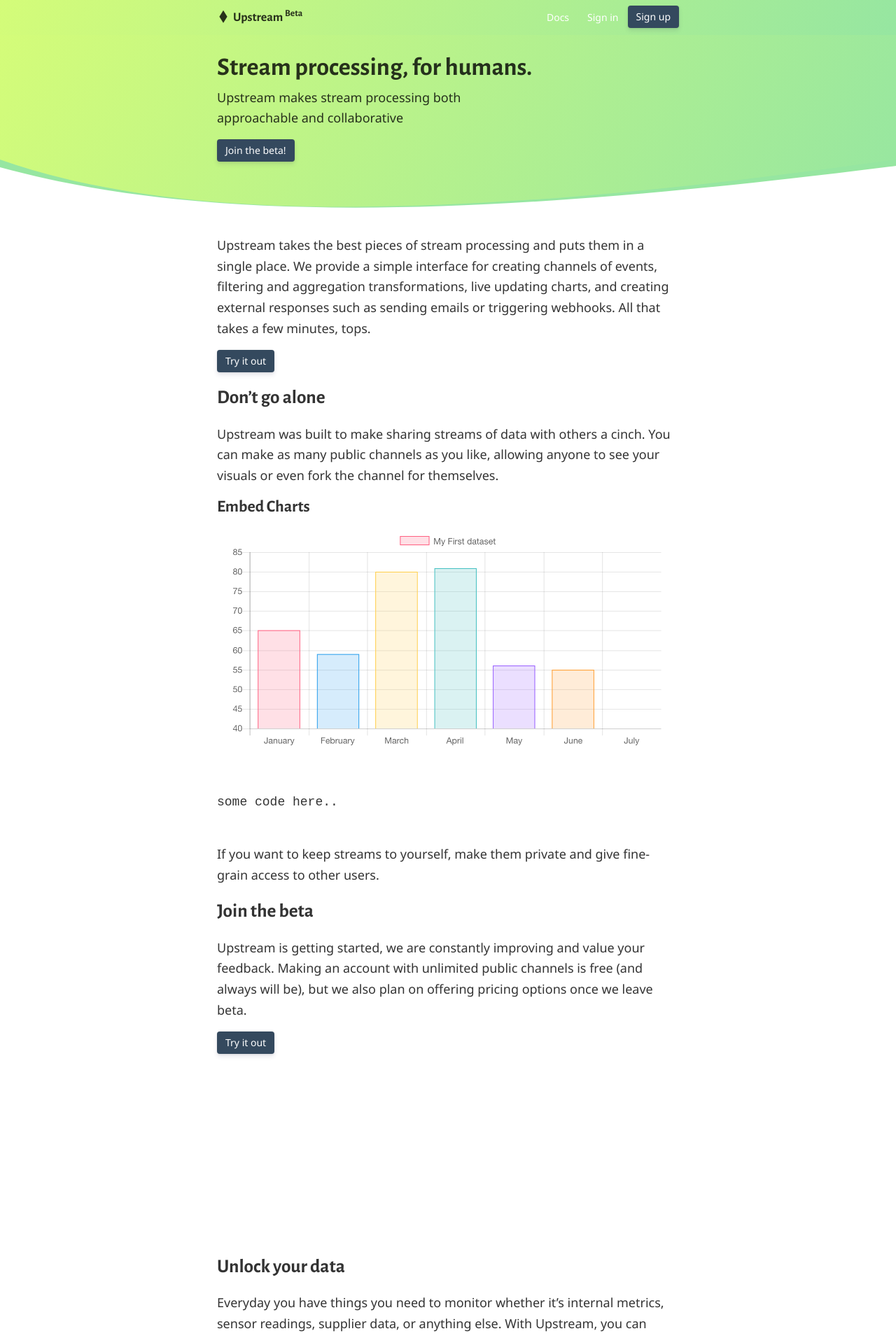
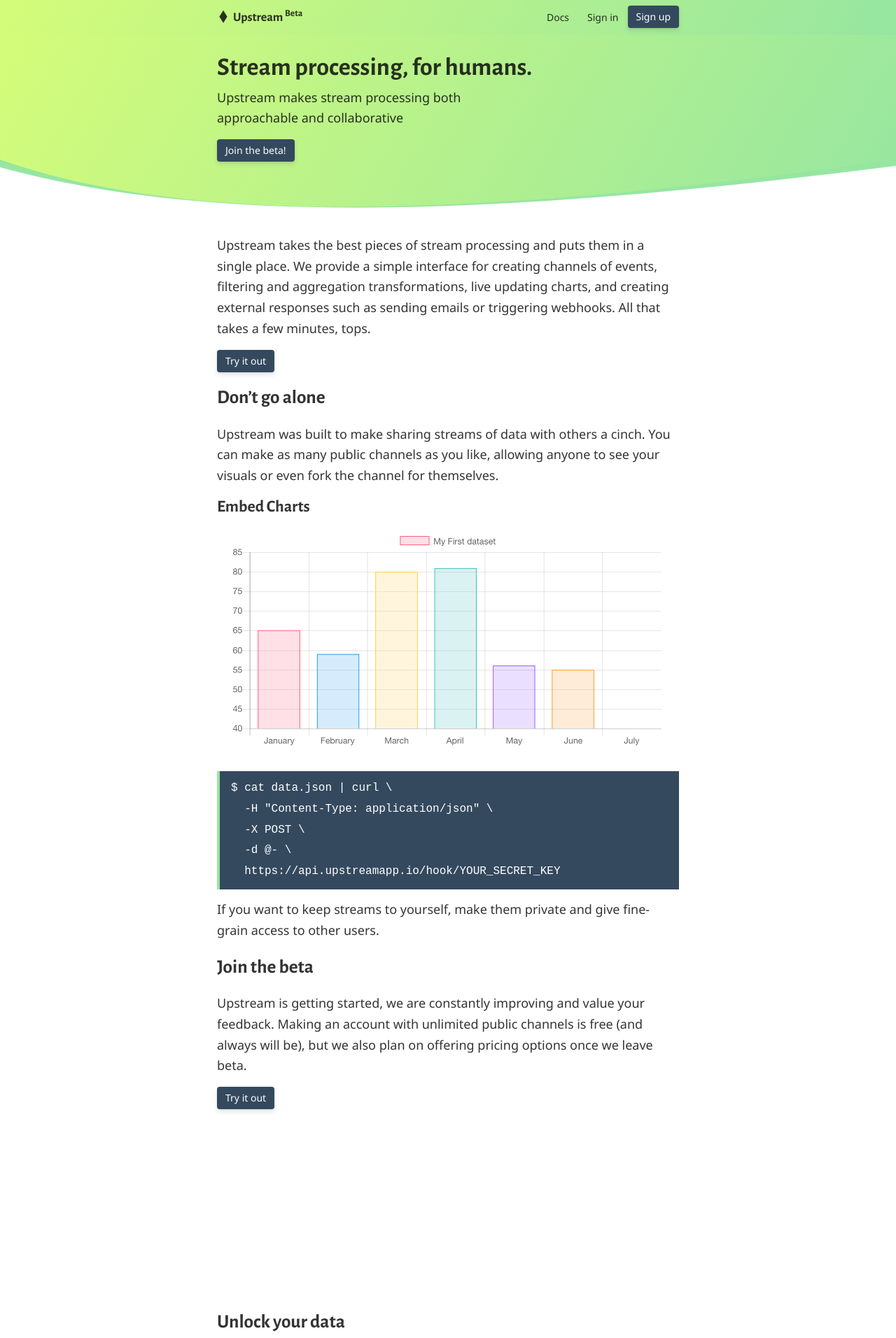
Before and after one commit to micahjon/upstream, a Jekyll site: the page built from index.html, in a window 1280 px wide. Shown: the top 1912 px of the page at 70% size. Built offline with Jekyll 4.4.1, drawn with Linux system fonts in a browser that asks for light colours; the list of posts is cut into pages by our own code.

Commit message:
Add <code> styles and basic CURL demo

```diff
--- a/assets/css/style.css
+++ b/assets/css/style.css
@@ -58,7 +58,7 @@
 .nav__beta {
 }
 .nav__btn:not(.btn-primary) {
-	color: white;
+	color: inherit;
 	text-decoration: none !important;
 }
 /* Top nav: narrow phones */
--- a/index.html
+++ b/index.html
@@ -30,9 +30,11 @@
 		<p>Upstream was built to make sharing streams of data with others a cinch. You can make as many public channels as you like, allowing anyone to see your visuals or even fork the channel for themselves.</p>
 		<h3>Embed Charts</h3>
 		<img src="/upstream/assets/chart.png">
-		<pre><code>
-some code here..
-		</code></pre>
+		<pre class="code"><code>$ cat data.json | curl \
+  -H "Content-Type: application/json" \
+  -X POST \
+  -d @- \
+  https://api.upstreamapp.io/hook/YOUR_SECRET_KEY</code></pre>
 		<p>If you want to keep streams to yourself, make them private and give fine-grain access to other users.</p>
 		<h2>Join the beta</h2>
 		<p>Upstream is getting started, we are constantly improving and value your feedback. Making an account with unlimited public channels is free (and always will be), but we also plan on offering pricing options once we leave beta.</p>
```
Also changed, not shown: assets/css/bootstrap.scss (+12 -0 lines), assets/css/bootstrap.css.
